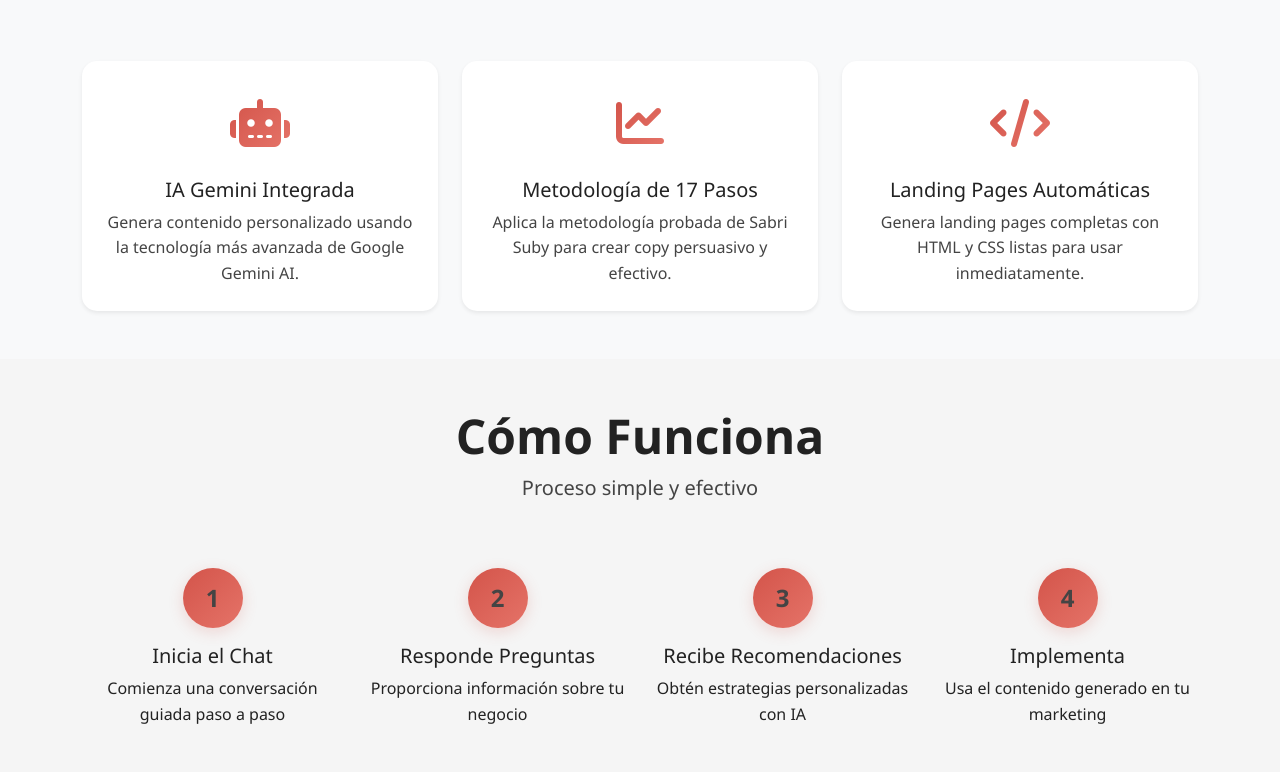
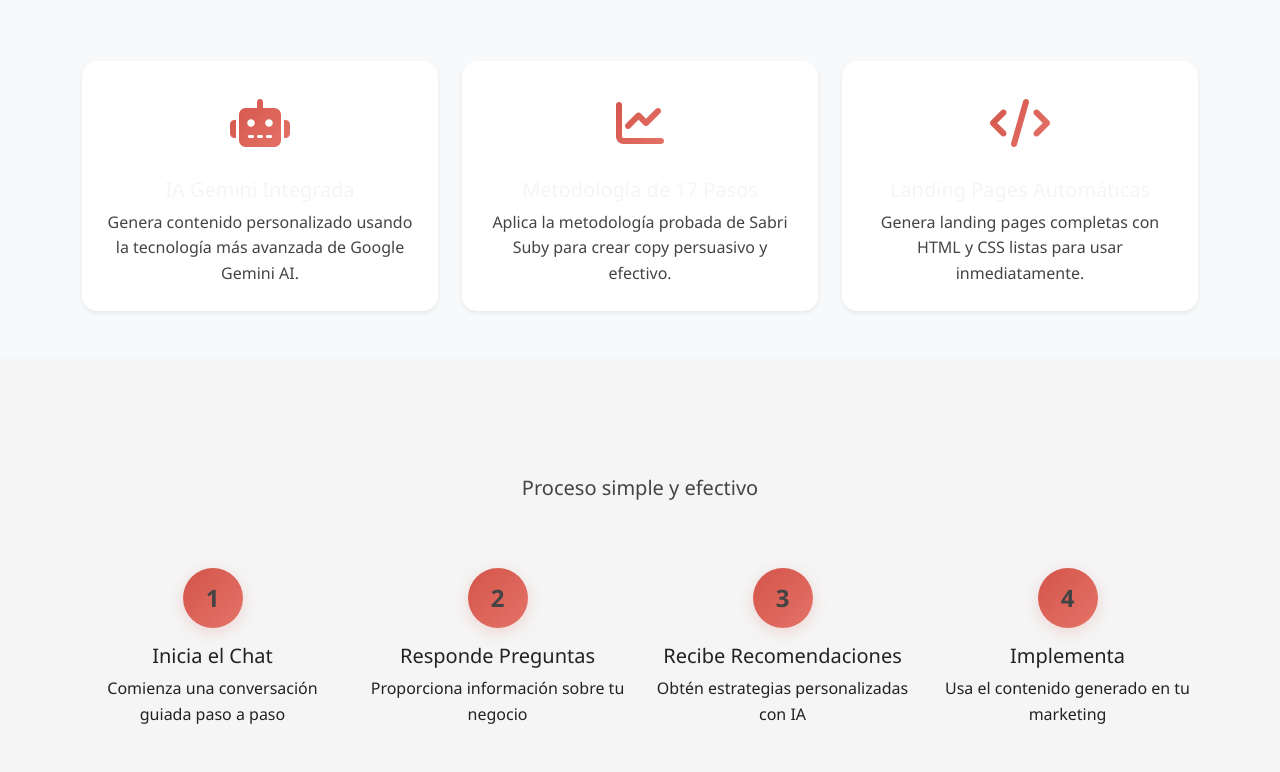
Before and after one commit to RobertoAguirre/MerkaticsIA, a website: page public/index.html in a window 1280 px wide. Shown: the part 547-1319 px from the top of the page. Drawn offline with nearby package versions, Linux system fonts and the light colour scheme.

Commit message:
update color

```diff
--- a/public/css/style.css
+++ b/public/css/style.css
@@ -31,7 +31,7 @@ body {
 
 .hero-section h1 {
     color: white !important;
-    text-shadow: 2px 2px 4px rgba(0,0,0,0.2);
+    text-shadow: 2px 2px 4px rgba(0, 0, 0, 0.2);
 }
 
 /* Feature Icons */
@@ -146,6 +146,7 @@ section {
         opacity: 0;
         transform: translateY(30px);
     }
+
     to {
         opacity: 1;
         transform: translateY(0);
@@ -262,14 +263,23 @@ html {
     animation: typing 1.4s infinite ease-in-out;
 }
 
-.typing-dot:nth-child(1) { animation-delay: -0.32s; }
-.typing-dot:nth-child(2) { animation-delay: -0.16s; }
+.typing-dot:nth-child(1) {
+    animation-delay: -0.32s;
+}
+
+.typing-dot:nth-child(2) {
+    animation-delay: -0.16s;
+}
 
 @keyframes typing {
-    0%, 80%, 100% {
+
+    0%,
+    80%,
+    100% {
         transform: scale(0.8);
         opacity: 0.5;
     }
+
     40% {
         transform: scale(1);
         opacity: 1;
@@ -278,19 +288,38 @@ html {
 
 /* Cambios para eliminar azul y usar negro/gris */
 
-.text-primary, .feature-icon i, .chat-header h3, .card-title.text-primary, .display-4.text-primary, .display-5.text-primary, .navbar-dark .navbar-nav .nav-link.active, .navbar-dark .navbar-nav .nav-link:focus {
-    color: var(--text-dark) !important;
+.text-primary,
+.feature-icon i,
+.chat-header h3,
+.card-title.text-primary,
+.display-4.text-primary,
+.display-5.text-primary,
+.navbar-dark .navbar-nav .nav-link.active,
+.navbar-dark .navbar-nav .nav-link:focus {
+    color: var(--light-color) !important;
 }
 
-.card-title, .chat-header h3, .display-4, .display-5 {
-    color: var(--text-dark) !important;
+.card-title,
+.chat-header h3,
+.display-4,
+.display-5 {
+    color: var(--light-color) !important;
 }
 
-.lead, .card-text, .chat-header p, .chat-header small, .chat-header .progress-bar, .chat-header .progress-fill, .step-number, .feature-icon {
+.lead,
+.card-text,
+.chat-header p,
+.chat-header small,
+.chat-header .progress-bar,
+.chat-header .progress-fill,
+.step-number,
+.feature-icon {
     color: var(--text-secondary) !important;
 }
 
-a, a:visited, a:active {
+a,
+a:visited,
+a:active {
     color: var(--primary-color);
 }
 
@@ -304,7 +333,9 @@ a:hover {
 }
 
 /* Quitar azul de los iconos info y proceso */
-.card-title.text-primary i, .fa-info-circle, .fa-clock {
+.card-title.text-primary i,
+.fa-info-circle,
+.fa-clock {
     color: var(--primary-color) !important;
 }
 
```
